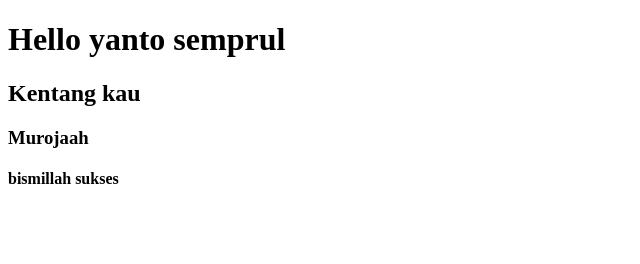
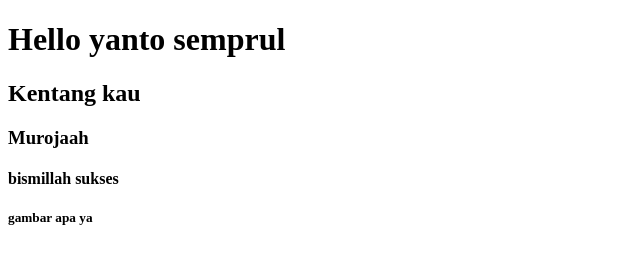
Before and after one commit to NeeGeep/NeeGeep.github.io, a plain HTML site: page HTML.html in a window 1280 px wide. Shown: the full height of the page, 0-640 px from the left. Drawn offline with Linux system fonts and the light colour scheme.

Commit message:
fifth commit

```diff
--- a/HTML.html
+++ b/HTML.html
@@ -8,5 +8,6 @@
         <h2>Kentang kau</h2>
         <h3>Murojaah</h3>
         <h4>bismillah sukses</h4>
+        <h5>gambar apa ya</h5>
     </body>
 </html>
```
